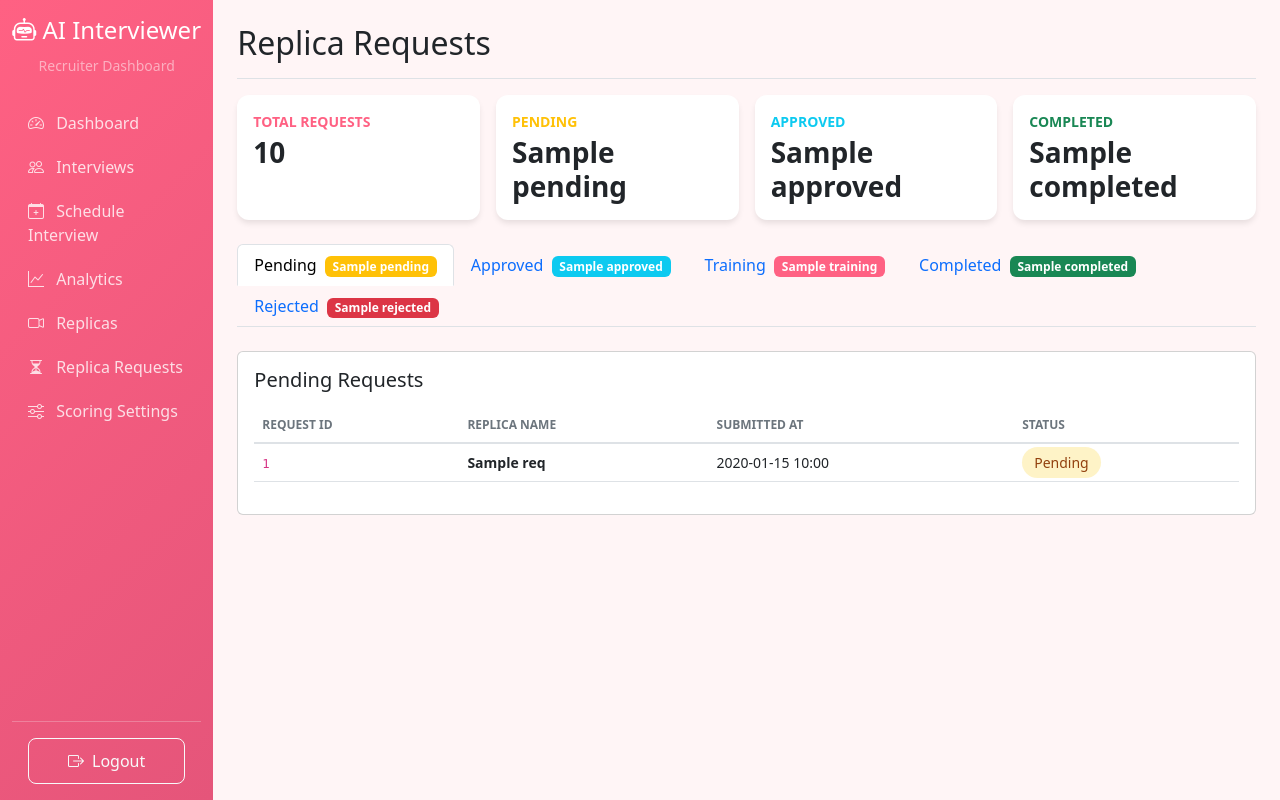
After one commit to prashantlv/ai-interviewer, a FastAPI app: template web_server/templates/replica_requests.html in a window 1280 px wide. The commit adds this page. Run offline with FastAPI, Linux system fonts and the light colour scheme; the template is opened without the code that fills it: most values are stand-ins (such as "Sample title", 1, 10 or a date in 2020); some libraries are stand-ins or nearby versions.

Commit message:
feat: Add Replica Requests tab for users to view their request status
- Add /dashboard/replica-requests route to show user's replica requests
- Update database.list_replica_requests() to support filtering by submitted_by
- Create replica_requests.html template with status tabs (pending, approved, training, completed, rejected)
- Add navigation link in sidebar
- Fix admin route to include missing db dependency
- Display request ID, replica name, timestamps, and status badges

```diff
--- a/web_server/routers/admin.py
+++ b/web_server/routers/admin.py
@@ -149,6 +149,7 @@ async def admin_dashboard(
 @router.get("/api/v1/admin/replica-requests")
 async def list_replica_requests(
     admin: AdminUserDep,
+    db: DbServiceDep,
     status: Optional[str] = None,
     limit: int = 100,
     offset: int = 0
--- a/web_server/services/database.py
+++ b/web_server/services/database.py
@@ -620,10 +620,11 @@ class DatabaseService:
     async def list_replica_requests(
         self,
         status: Optional[str] = None,
+        submitted_by: Optional[str] = None,
         limit: int = 100,
         offset: int = 0
     ) -> List[Dict[str, Any]]:
-        """List replica requests with optional status filter"""
+        """List replica requests with optional status and submitted_by filter"""
         if self.database is None:
             return []
 
@@ -631,6 +632,8 @@ class DatabaseService:
             query = {}
             if status:
                 query["status"] = status
+            if submitted_by:
+                query["submitted_by"] = submitted_by
 
             requests = []
             cursor = self.database.replica_requests.find(query).sort(
--- a/web_server/templates/base.html
+++ b/web_server/templates/base.html
@@ -153,6 +153,12 @@
                                 </a>
                             </li>
                             <li class="nav-item">
+                                <a class="nav-link" href="/dashboard/replica-requests">
+                                    <i class="bi bi-hourglass-split me-2"></i>
+                                    Replica Requests
+                                </a>
+                            </li>
+                            <li class="nav-item">
                                 <a class="nav-link" href="/dashboard/scoring-settings/">
                                     <i class="bi bi-sliders me-2"></i>
                                     Scoring Settings
--- /dev/null
+++ b/web_server/templates/replica_requests.html
@@ -0,0 +1,347 @@
+{% extends "base.html" %}
+
+{% block title %}Replica Requests - AI Interviewer{% endblock %}
+
+{% block page_title %}Replica Requests{% endblock %}
+
+{% block extra_css %}
+<style>
+    .stat-card {
+        border: none;
+        border-radius: 12px;
+        transition: transform 0.2s, box-shadow 0.2s;
+    }
+    .stat-card:hover {
+        transform: translateY(-2px);
+        box-shadow: 0 4px 15px rgba(0,0,0,0.1);
+    }
+    .status-badge {
+        padding: 6px 12px;
+        border-radius: 20px;
+        font-size: 0.875rem;
+        font-weight: 500;
+    }
+    .status-pending { background-color: #fef3c7; color: #92400e; }
+    .status-approved { background-color: #dbeafe; color: #1e40af; }
+    .status-rejected { background-color: #fee2e2; color: #991b1b; }
+    .status-training { background-color: #e0e7ff; color: #4338ca; }
+    .status-completed { background-color: #d1fae5; color: #065f46; }
+    .table th {
+        font-size: 0.75rem;
+        font-weight: 600;
+        text-transform: uppercase;
+        color: #6c757d;
+        border-bottom: 2px solid #dee2e6;
+    }
+    .table td { vertical-align: middle; font-size: 0.875rem; }
+</style>
+{% endblock %}
+
+{% block content %}
+<!-- Stats Overview -->
+<div class="row g-3 mb-4">
+    <div class="col-6 col-lg-3">
+        <div class="card stat-card h-100">
+            <div class="card-body py-3">
+                <div class="text-primary text-uppercase small fw-bold mb-1">Total Requests</div>
+                <div class="h3 mb-0 fw-bold">{{ stats.total }}</div>
+            </div>
+        </div>
+    </div>
+    <div class="col-6 col-lg-3">
+        <div class="card stat-card h-100">
+            <div class="card-body py-3">
+                <div class="text-warning text-uppercase small fw-bold mb-1">Pending</div>
+                <div class="h3 mb-0 fw-bold">{{ stats.pending }}</div>
+            </div>
+        </div>
+    </div>
+    <div class="col-6 col-lg-3">
+        <div class="card stat-card h-100">
+            <div class="card-body py-3">
+                <div class="text-info text-uppercase small fw-bold mb-1">Approved</div>
+                <div class="h3 mb-0 fw-bold">{{ stats.approved }}</div>
+            </div>
+        </div>
+    </div>
+    <div class="col-6 col-lg-3">
+        <div class="card stat-card h-100">
+            <div class="card-body py-3">
+                <div class="text-success text-uppercase small fw-bold mb-1">Completed</div>
+                <div class="h3 mb-0 fw-bold">{{ stats.completed }}</div>
+            </div>
+        </div>
+    </div>
+</div>
+
+<!-- Tabs Navigation -->
+<ul class="nav nav-tabs mb-4" id="requestTabs" role="tablist">
+    <li class="nav-item" role="presentation">
+        <button class="nav-link active" id="pending-tab" data-bs-toggle="tab" data-bs-target="#pending" type="button" role="tab">
+            Pending <span class="badge bg-warning ms-1">{{ stats.pending }}</span>
+        </button>
+    </li>
+    <li class="nav-item" role="presentation">
+        <button class="nav-link" id="approved-tab" data-bs-toggle="tab" data-bs-target="#approved" type="button" role="tab">
+            Approved <span class="badge bg-info ms-1">{{ stats.approved }}</span>
+        </button>
+    </li>
+    <li class="nav-item" role="presentation">
+        <button class="nav-link" id="training-tab" data-bs-toggle="tab" data-bs-target="#training" type="button" role="tab">
+            Training <span class="badge bg-primary ms-1">{{ stats.training }}</span>
+        </button>
+    </li>
+    <li class="nav-item" role="presentation">
+        <button class="nav-link" id="completed-tab" data-bs-toggle="tab" data-bs-target="#completed" type="button" role="tab">
+            Completed <span class="badge bg-success ms-1">{{ stats.completed }}</span>
+        </button>
+    </li>
+    <li class="nav-item" role="presentation">
+        <button class="nav-link" id="rejected-tab" data-bs-toggle="tab" data-bs-target="#rejected" type="button" role="tab">
+            Rejected <span class="badge bg-danger ms-1">{{ stats.rejected }}</span>
+        </button>
+    </li>
+</ul>
+
+<!-- Tab Content -->
+<div class="tab-content" id="requestTabsContent">
+    <!-- Pending Requests -->
+    <div class="tab-pane fade show active" id="pending" role="tabpanel">
+        <div class="card">
+            <div class="card-body">
+                <h5 class="card-title mb-3">Pending Requests</h5>
+                {% if pending_requests %}
+                <div class="table-responsive">
+                    <table class="table table-hover">
+                        <thead>
+                            <tr>
+                                <th>Request ID</th>
+                                <th>Replica Name</th>
+                                <th>Submitted At</th>
+                                <th>Status</th>
+                            </tr>
+                        </thead>
+                        <tbody>
+                            {% for req in pending_requests %}
+                            <tr>
+                                <td><code>{{ req.request_id }}</code></td>
+                                <td><strong>{{ req.replica_name }}</strong></td>
+                                <td>
+                                    {% if req.submitted_at %}
+                                        {{ req.submitted_at.strftime('%Y-%m-%d %H:%M') if req.submitted_at is not string else req.submitted_at }}
+                                    {% else %}
+                                        N/A
+                                    {% endif %}
+                                </td>
+                                <td>
+                                    <span class="status-badge status-pending">Pending</span>
+                                </td>
+                            </tr>
+                            {% endfor %}
+                        </tbody>
+                    </table>
+                </div>
+                {% else %}
+                <p class="text-muted text-center py-4">No pending requests</p>
+                {% endif %}
+            </div>
+        </div>
+    </div>
+
+    <!-- Approved Requests -->
+    <div class="tab-pane fade" id="approved" role="tabpanel">
+        <div class="card">
+            <div class="card-body">
+                <h5 class="card-title mb-3">Approved Requests</h5>
+                {% if approved_requests %}
+                <div class="table-responsive">
+                    <table class="table table-hover">
+                        <thead>
+                            <tr>
+                                <th>Request ID</th>
+                                <th>Replica Name</th>
+                                <th>Approved At</th>
+                                <th>Status</th>
+                            </tr>
+                        </thead>
+                        <tbody>
+                            {% for req in approved_requests %}
+                            <tr>
+                                <td><code>{{ req.request_id }}</code></td>
+                                <td><strong>{{ req.replica_name }}</strong></td>
+                                <td>
+                                    {% if req.reviewed_at %}
+                                        {{ req.reviewed_at.strftime('%Y-%m-%d %H:%M') if req.reviewed_at is not string else req.reviewed_at }}
+                                    {% else %}
+                                        N/A
+                                    {% endif %}
+                                </td>
+                                <td>
+                                    <span class="status-badge status-approved">Approved</span>
+                                </td>
+                            </tr>
+                            {% endfor %}
+                        </tbody>
+                    </table>
+                </div>
+                {% else %}
+                <p class="text-muted text-center py-4">No approved requests</p>
+                {% endif %}
+            </div>
+        </div>
+    </div>
+
+    <!-- Training Requests -->
+    <div class="tab-pane fade" id="training" role="tabpanel">
+        <div class="card">
+            <div class="card-body">
+                <h5 class="card-title mb-3">Training Requests</h5>
+                {% if training_requests %}
+                <div class="table-responsive">
+                    <table class="table table-hover">
+                        <thead>
+                            <tr>
+                                <th>Request ID</th>
+                                <th>Replica Name</th>
+                                <th>Replica ID</th>
+                                <th>Training Started</th>
+                                <th>Status</th>
+                            </tr>
+                        </thead>
+                        <tbody>
+                            {% for req in training_requests %}
+                            <tr>
+                                <td><code>{{ req.request_id }}</code></td>
+                                <td><strong>{{ req.replica_name }}</strong></td>
+                                <td>
+                                    {% if req.tavus_replica_id %}
+                                        <code>{{ req.tavus_replica_id }}</code>
+                                    {% else %}
+                                        <span class="text-muted">-</span>
+                                    {% endif %}
+                                </td>
+                                <td>
+                                    {% if req.trained_at %}
+                                        {{ req.trained_at.strftime('%Y-%m-%d %H:%M') if req.trained_at is not string else req.trained_at }}
+                                    {% else %}
+                                        N/A
+                                    {% endif %}
+                                </td>
+                                <td>
+                                    <span class="status-badge status-training">Training</span>
+                                </td>
+                            </tr>
+                            {% endfor %}
+                        </tbody>
+                    </table>
+                </div>
+                {% else %}
+                <p class="text-muted text-center py-4">No requests in training</p>
+                {% endif %}
+            </div>
+        </div>
+    </div>
+
+    <!-- Completed Requests -->
+    <div class="tab-pane fade" id="completed" role="tabpanel">
+        <div class="card">
+            <div class="card-body">
+                <h5 class="card-title mb-3">Completed Requests</h5>
+                {% if completed_requests %}
+                <div class="table-responsive">
+                    <table class="table table-hover">
+                        <thead>
+                            <tr>
+                                <th>Request ID</th>
+                                <th>Replica Name</th>
+                                <th>Replica ID</th>
+                                <th>Completed At</th>
+                                <th>Status</th>
+                            </tr>
+                        </thead>
+                        <tbody>
+                            {% for req in completed_requests %}
+                            <tr>
+                                <td><code>{{ req.request_id }}</code></td>
+                                <td><strong>{{ req.replica_name }}</strong></td>
+                                <td>
+                                    {% if req.tavus_replica_id %}
+                                        <code>{{ req.tavus_replica_id }}</code>
+                                    {% else %}
+                                        <span class="text-muted">-</span>
+                                    {% endif %}
+                                </td>
+                                <td>
+                                    {% if req.completed_at %}
+                                        {{ req.completed_at.strftime('%Y-%m-%d %H:%M') if req.completed_at is not string else req.completed_at }}
+                                    {% else %}
+                                        N/A
+                                    {% endif %}
+                                </td>
+                                <td>
+                                    <span class="status-badge status-completed">Completed</span>
+                                </td>
+                            </tr>
+                            {% endfor %}
+                        </tbody>
+                    </table>
+                </div>
+                {% else %}
+                <p class="text-muted text-center py-4">No completed requests</p>
+                {% endif %}
+            </div>
+        </div>
+    </div>
+
+    <!-- Rejected Requests -->
+    <div class="tab-pane fade" id="rejected" role="tabpanel">
+        <div class="card">
+            <div class="card-body">
+                <h5 class="card-title mb-3">Rejected Requests</h5>
+                {% if rejected_requests %}
+                <div class="table-responsive">
+                    <table class="table table-hover">
+                        <thead>
+                            <tr>
+                                <th>Request ID</th>
+                                <th>Replica Name</th>
+                                <th>Rejected At</th>
+                                <th>Reason</th>
+                                <th>Status</th>
+                            </tr>
+                        </thead>
+                        <tbody>
+                            {% for req in rejected_requests %}
+                            <tr>
+                                <td><code>{{ req.request_id }}</code></td>
+                                <td><strong>{{ req.replica_name }}</strong></td>
+                                <td>
+                                    {% if req.reviewed_at %}
+                                        {{ req.reviewed_at.strftime('%Y-%m-%d %H:%M') if req.reviewed_at is not string else req.reviewed_at }}
+                                    {% else %}
+                                        N/A
+                                    {% endif %}
+                                </td>
+                                <td>
+                                    {% if req.rejection_reason %}
+                                        <small class="text-muted">{{ req.rejection_reason }}</small>
+                                    {% else %}
+                                        <span class="text-muted">-</span>
+                                    {% endif %}
+                                </td>
+                                <td>
+                                    <span class="status-badge status-rejected">Rejected</span>
+                                </td>
+                            </tr>
+                            {% endfor %}
+                        </tbody>
+                    </table>
+                </div>
+                {% else %}
+                <p class="text-muted text-center py-4">No rejected requests</p>
+                {% endif %}
+            </div>
+        </div>
+    </div>
+</div>
+{% endblock %}
```
Also changed, not shown: web_server/routers/dashboard.py (+53 -0 lines).
